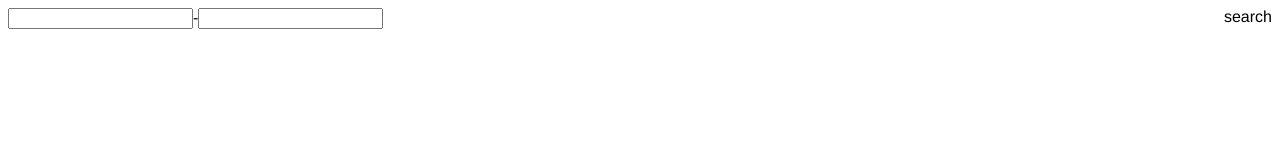
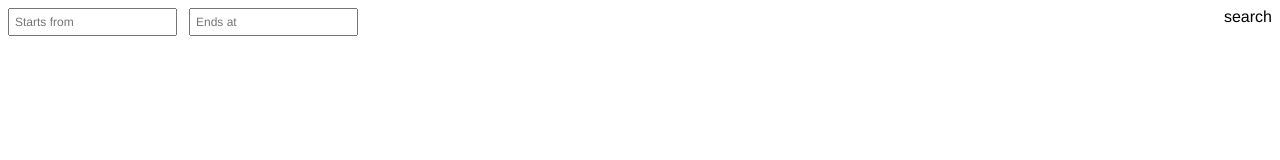
Before and after one commit to TadasPa/campaigns-app, a React (Create React App) app: page / in a window 1280 px wide. Shown: the top 160 px of the page. Built offline with nearby package versions, Linux system fonts and the light colour scheme.

Commit message:
datepicker improvements

```diff
--- a/src/components/DatePicker/index.tsx
+++ b/src/components/DatePicker/index.tsx
@@ -3,14 +3,36 @@ import ReactDatePicker from "react-datepicker";
 import { ISetCallback } from "../../types";
 
 import "react-datepicker/dist/react-datepicker.css";
+import styled from "styled-components";
+import { fontStyle, space, SpaceProps } from "styled-system";
 
-export interface IDatePicker {
+export interface IDatePicker extends SpaceProps {
   selected?: Date;
   onChange: ISetCallback<Date>;
+  placeholder?: string;
 }
 
-const DatePicker = ({ selected, onChange }: IDatePicker) => (
-  <ReactDatePicker dateFormat="P" selected={selected} onChange={onChange} />
+const DatePicker = ({
+  selected,
+  onChange,
+  placeholder,
+  ...rest
+}: IDatePicker) => (
+  <ReactDatePicker
+    placeholderText={placeholder}
+    dateFormat="P"
+    selected={selected}
+    onChange={onChange}
+    {...rest}
+  />
 );
 
-export default DatePicker;
+const StyledDatePicker = styled(DatePicker)`
+  padding: 5px;
+  font-family: ${({ theme: { fonts } }) => fonts.default};
+  font-size: 12px;
+
+  ${space}
+`;
+
+export default StyledDatePicker;
--- a/src/components/DateRangePicker/index.tsx
+++ b/src/components/DateRangePicker/index.tsx
@@ -2,12 +2,15 @@ import React, { FC } from "react";
 import { formatToShortDate, parseShortDate } from "../../tools/dateFormatter";
 import { ISetCallback } from "../../types";
 import DatePicker from "../DatePicker";
+import { FlexBox } from "../Grid";
 
 interface IDateRange {
   startDate?: string;
   endDate?: string;
   setStartDate: ISetCallback<string>;
   setEndDate: ISetCallback<string>;
+  startPlaceholder?: string;
+  endPlaceholder?: string;
 }
 
 export const DateRange: FC<IDateRange> = ({
@@ -15,28 +18,30 @@ export const DateRange: FC<IDateRange> = ({
   endDate,
   setStartDate,
   setEndDate,
+  startPlaceholder,
+  endPlaceholder,
 }) => {
   const start = !!startDate ? parseShortDate(startDate) : undefined;
   const end = !!endDate ? parseShortDate(endDate) : undefined;
 
   return (
-    <>
-      <div className="dateRangeFilter">
+    <FlexBox>
       <DatePicker
         onChange={(value?: Date) => {
           setStartDate(value ? formatToShortDate(value) : "");
         }}
         selected={start}
+        placeholder={startPlaceholder}
+        mr={12}
       />
-        <span className="separator">-</span>
       <DatePicker
         onChange={(value?: Date) => {
           setEndDate(value ? formatToShortDate(value) : "");
         }}
         selected={end}
+        placeholder={endPlaceholder}
       />
-      </div>
-    </>
+    </FlexBox>
   );
 };
 
--- a/src/components/ExposeCompaignsAdd/index.tsx
+++ b/src/components/ExposeCompaignsAddMethod/index.tsx
@@ -4,7 +4,7 @@ import { AnyAction } from "../../store";
 import { CampaignActionType } from "../../store/campaigns/reducer";
 import { Campaign } from "../../types/Campaign";
 
-const ExposeCompaignsAdd: FC = () => {
+const ExposeCompaignsAddMethod: FC = () => {
   const dispatch = useDispatch();
   useEffect(() => {
     window.AddCampaigns = (campaigns: Campaign[] = []) => {
@@ -15,7 +15,7 @@ const ExposeCompaignsAdd: FC = () => {
     };
   }, [dispatch]);
 
-  return <></>;
+  return null;
 };
 
-export default ExposeCompaignsAdd;
+export default ExposeCompaignsAddMethod;
--- a/src/pages/Campaigns/index.tsx
+++ b/src/pages/Campaigns/index.tsx
@@ -1,7 +1,7 @@
 import React, { FC, useMemo, useState } from "react";
 import { useSelector } from "react-redux";
 import DateRange from "../../components/DateRangePicker";
-import ExposeCompaignsAdd from "../../components/ExposeCompaignsAdd";
+import ExposeCompaignsAddMethod from "../../components/ExposeCompaignsAddMethod";
 import { FlexBox } from "../../components/Grid";
 import Search from "../../components/Search";
 import { getCampains } from "../../store/campaigns/selectors";
@@ -24,13 +24,15 @@ const Campaigns: FC = () => {
 
   return (
     <>
-      <ExposeCompaignsAdd />
-      <FlexBox flexDirection="row" justifyContent="space-between">
+      <ExposeCompaignsAddMethod />
+      <FlexBox justifyContent="space-between">
         <DateRange
           startDate={startDate}
           endDate={endDate}
           setStartDate={setStartDate}
           setEndDate={setEndDate}
+          startPlaceholder="Starts from"
+          endPlaceholder="Ends at"
         />
         <Search setSearch={setSearch} />
       </FlexBox>
--- a/src/theme/globalStyles.ts
+++ b/src/theme/globalStyles.ts
@@ -1,9 +1,15 @@
 import { createGlobalStyle } from "styled-components";
+import { fonts } from "./typography";
 
 const GlobalStyle = createGlobalStyle`
-body {
-    font-family: Gordita, Helvetica Neue, Helvetica,Arial, sans-serif;
+  html, body {
+    font-family: ${fonts.default};
     font-size: 16px;
+  }
+
+  .react-datepicker {
+    font-family: ${fonts.default};
+    font-size: 12px;
   }
 `;
 
--- a/src/theme/index.ts
+++ b/src/theme/index.ts
@@ -1,9 +1,11 @@
 import { DefaultTheme } from 'styled-components';
 
 import space from './space';
+import { fonts } from './typography';
 
 const theme: DefaultTheme = {
   space,
+  fonts
 };
 
 export default theme;
--- /dev/null
+++ b/src/theme/typography/index.ts
@@ -0,0 +1,3 @@
+export const fonts = {
+    default: 'Helvetica Neue, Helvetica,Arial, sans-serif',
+};
--- a/src/tools/dateFormatter.ts
+++ b/src/tools/dateFormatter.ts
@@ -1,5 +1,6 @@
 // probably would use lib like moment of datejs normaly
 // but for sake of simplicity and time saving parse manually
+// things like server/user times would need to be considered
 
 export const parseShortDate = (date: string) => {
   const chunks = date.split("/");
```
Lines whose indentation alone changed are shown as unchanged.
